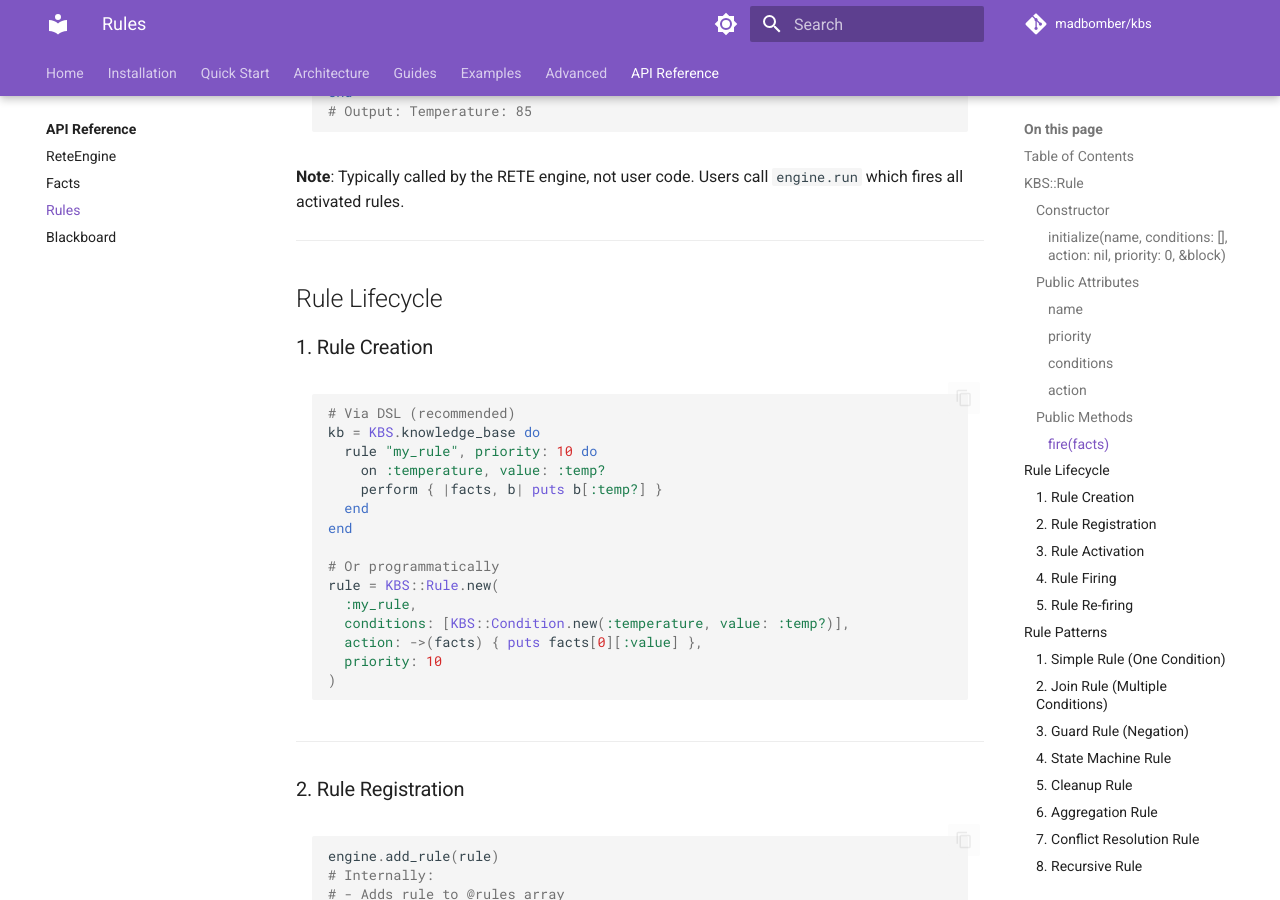
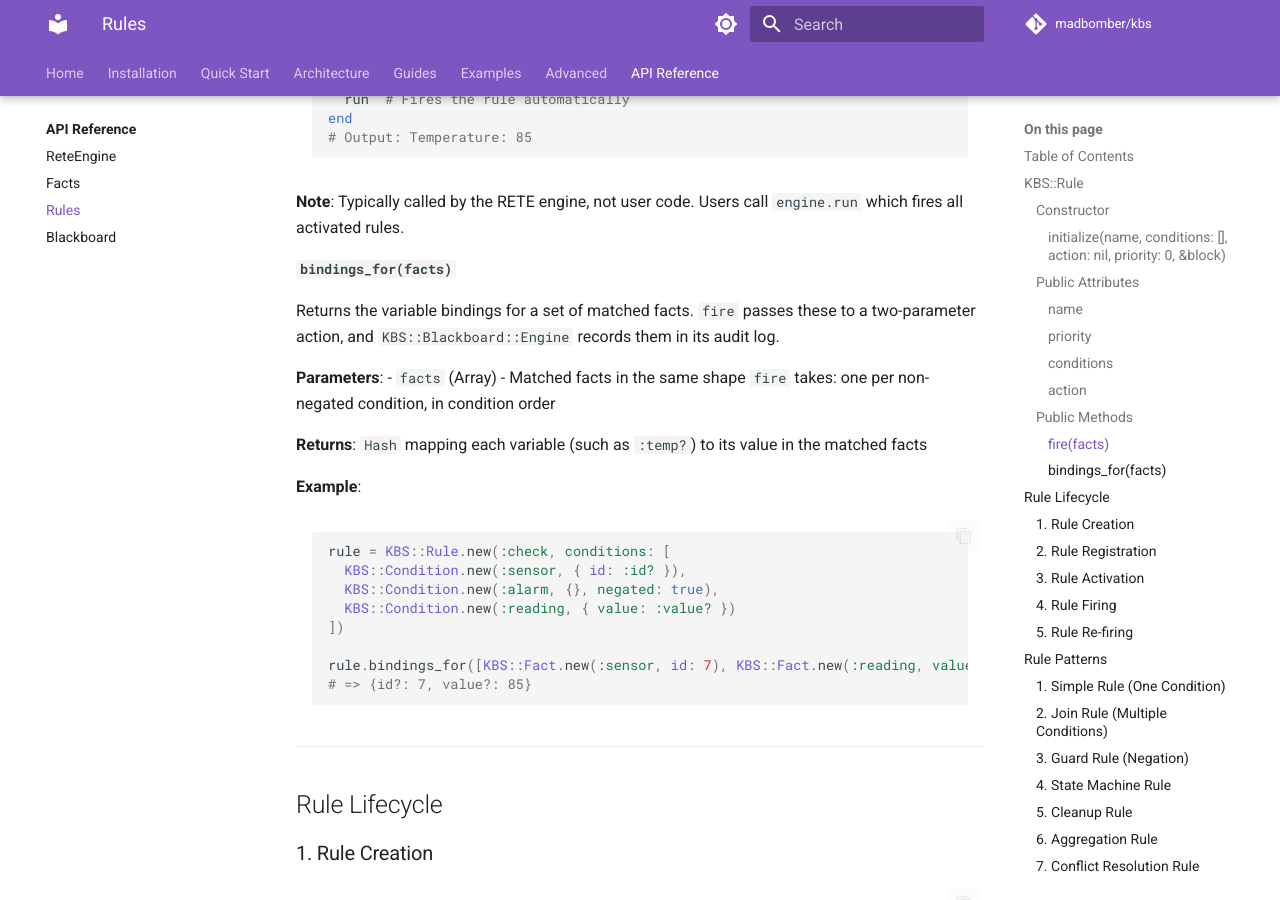
Before and after one commit to MadBomber/kbs, an MkDocs documentation site: the page built from docs/api/rules.md, in a window 1280 px wide and 900 px high, scrolled down 7959 px. Built offline with MkDocs 1.6.1 and Material for MkDocs 9.7.7, drawn with Linux system fonts in a browser that asks for light colours; comment, search, counter and statistics services are not loaded; the version menu is left out; some of the changed text lies outside the part shown.

Commit message:
test: cover bindings after negation through the DSL
Add an end-to-end KBS::Engine test, and document Rule#bindings_for
and the shape of the facts that Rule#fire takes.

````diff
--- a/docs/api/rules.md
+++ b/docs/api/rules.md
@@ -334,7 +334,7 @@ end
 Executes the rule's action with matched facts.
 
 **Parameters**:
-- `facts` (Array<KBS::Fact>) - Matched facts (one per condition)
+- `facts` (Array<KBS::Fact>) - Matched facts, one per non-negated condition, in condition order. Negated (`without`) conditions match no fact and have no entry.
 
 **Returns**: Result of action lambda, or `nil` if no action
 
@@ -374,6 +374,27 @@ end
 ```
 
 **Note**: Typically called by the RETE engine, not user code. Users call `engine.run` which fires all activated rules.
+
+#### `bindings_for(facts)`
+
+Returns the variable bindings for a set of matched facts. `fire` passes these to a two-parameter action, and `KBS::Blackboard::Engine` records them in its audit log.
+
+**Parameters**:
+- `facts` (Array<KBS::Fact>) - Matched facts in the same shape `fire` takes: one per non-negated condition, in condition order
+
+**Returns**: `Hash` mapping each variable (such as `:temp?`) to its value in the matched facts
+
+**Example**:
+```ruby
+rule = KBS::Rule.new(:check, conditions: [
+  KBS::Condition.new(:sensor, { id: :id? }),
+  KBS::Condition.new(:alarm, {}, negated: true),
+  KBS::Condition.new(:reading, { value: :value? })
+])
+
+rule.bindings_for([KBS::Fact.new(:sensor, id: 7), KBS::Fact.new(:reading, value: 85)])
+# => {id?: 7, value?: 85}
+```
 
 ---
 
````
Also changed, not shown: 1 other file.
